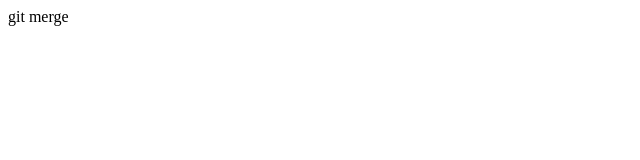
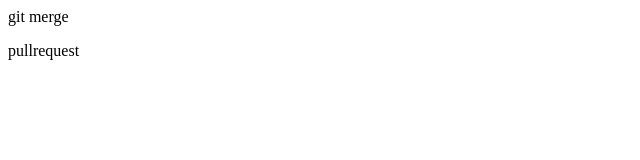
Before and after one commit to Jo-0424/git_tutorial, a plain HTML site: page index.html in a window 1280 px wide. Shown: the full height of the page, 0-640 px from the left. Drawn offline with Linux system fonts and the light colour scheme.

Commit message:
pull_request追記

```diff
--- a/index.html
+++ b/index.html
@@ -2,3 +2,4 @@
 <gitstatus>
 <gitdiff>
 <p>git merge<p>
+<p>pullrequest<p>
```
